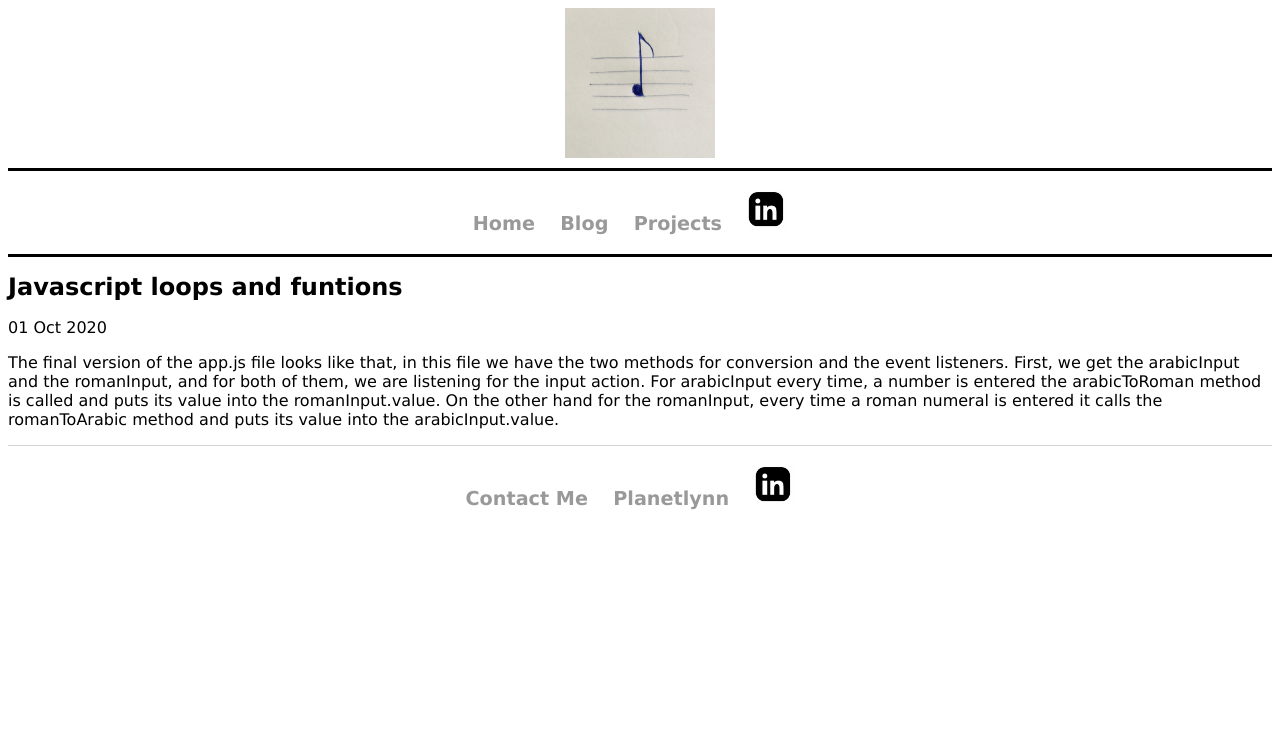
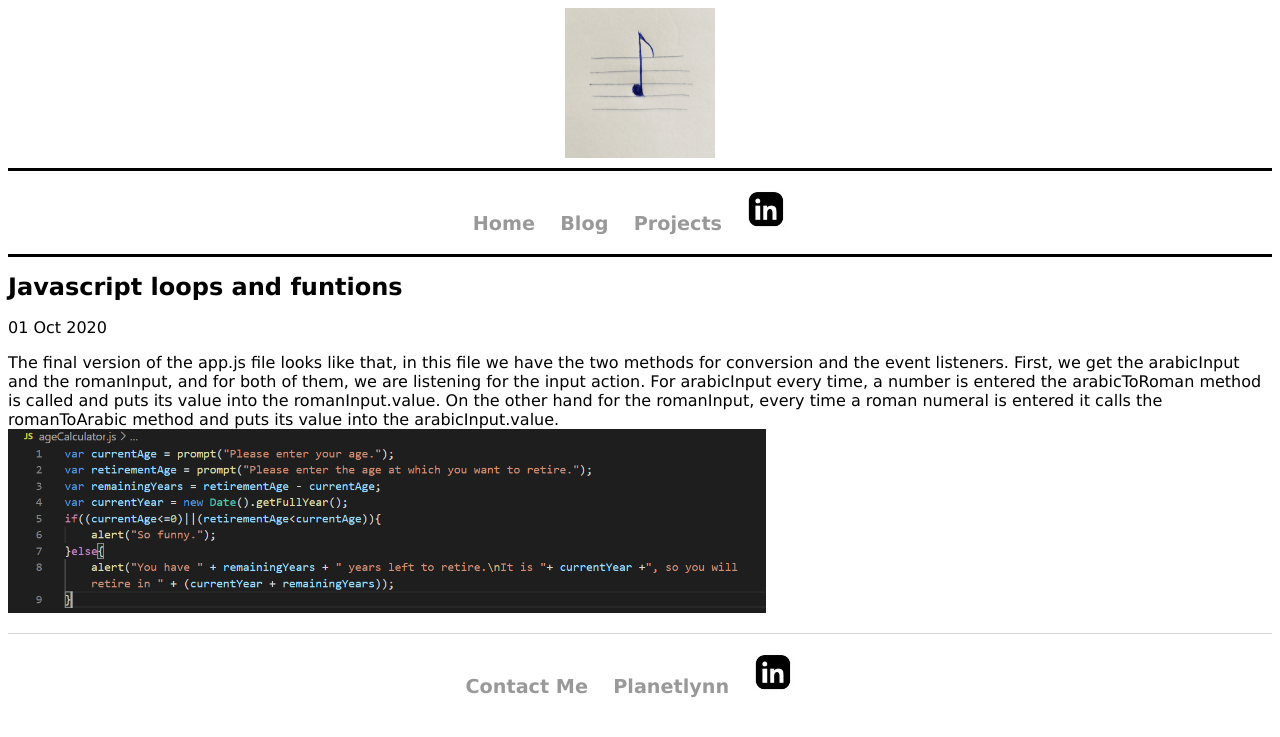
Before and after one commit to aineomugisha/aineomugisha.github.io, a Jekyll site: the page built from _posts/2020-10-01-Javascript-101-loops-and-functions.md, in a window 1280 px wide. Shown: the top 737 px of the page. Built offline with Jekyll 4.4.1, drawn with Linux system fonts in a browser that asks for light colours.

Commit message:
Update 2020-10-01-Javascript-101-loops-and-functions.md

```diff
--- a/_posts/2020-10-01-Javascript-101-loops-and-functions.md
+++ b/_posts/2020-10-01-Javascript-101-loops-and-functions.md
@@ -5,3 +5,4 @@
 ---
 The final version of the app.js file looks like that, in this file we have the two methods for conversion and the event listeners.
 First, we get the arabicInput and the romanInput, and for both of them, we are listening for the input action. For arabicInput every time, a number is entered the arabicToRoman method is called and puts its value into the romanInput.value. On the other hand for the romanInput, every time a roman numeral is entered it calls the romanToArabic method and puts its value into the arabicInput.value.
+<br><img src="/images/ageCalculator.png" alt="code for showing retirement age calculator and how to extract the year using new Date function">
```
